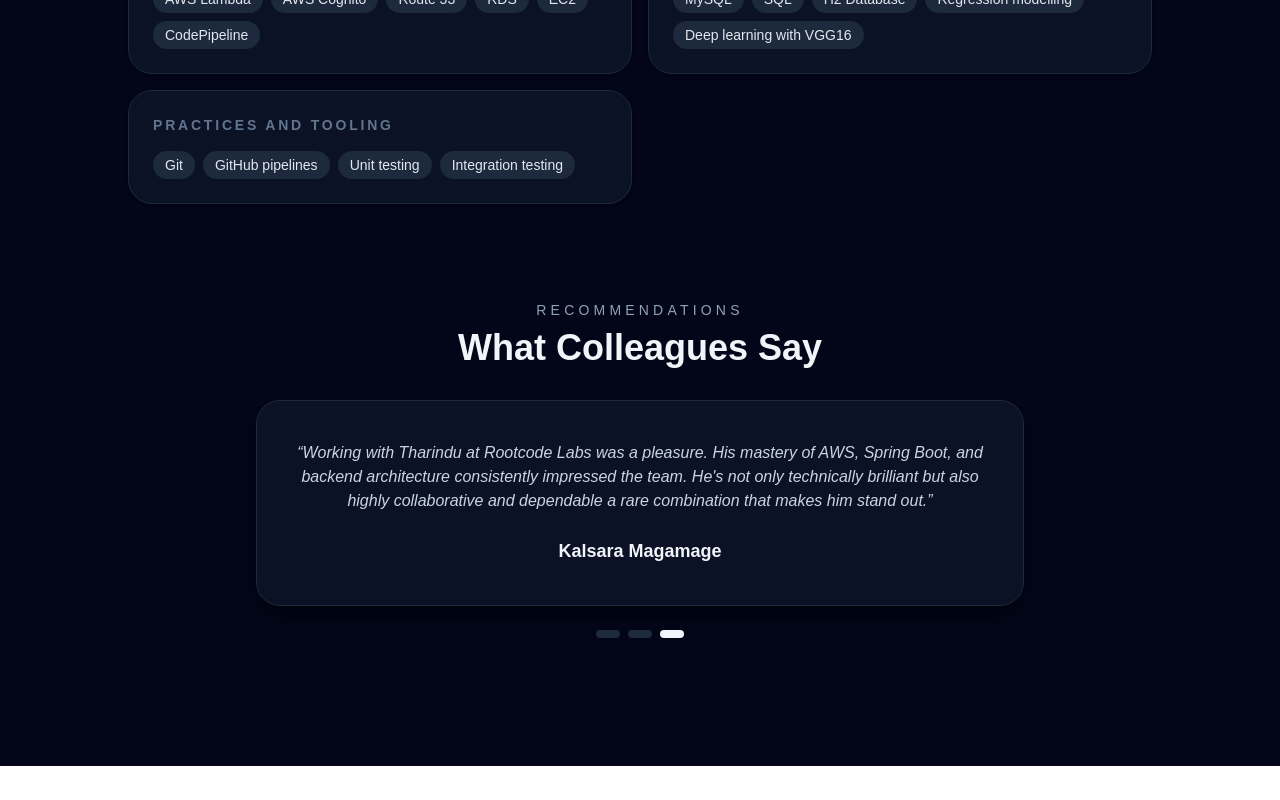
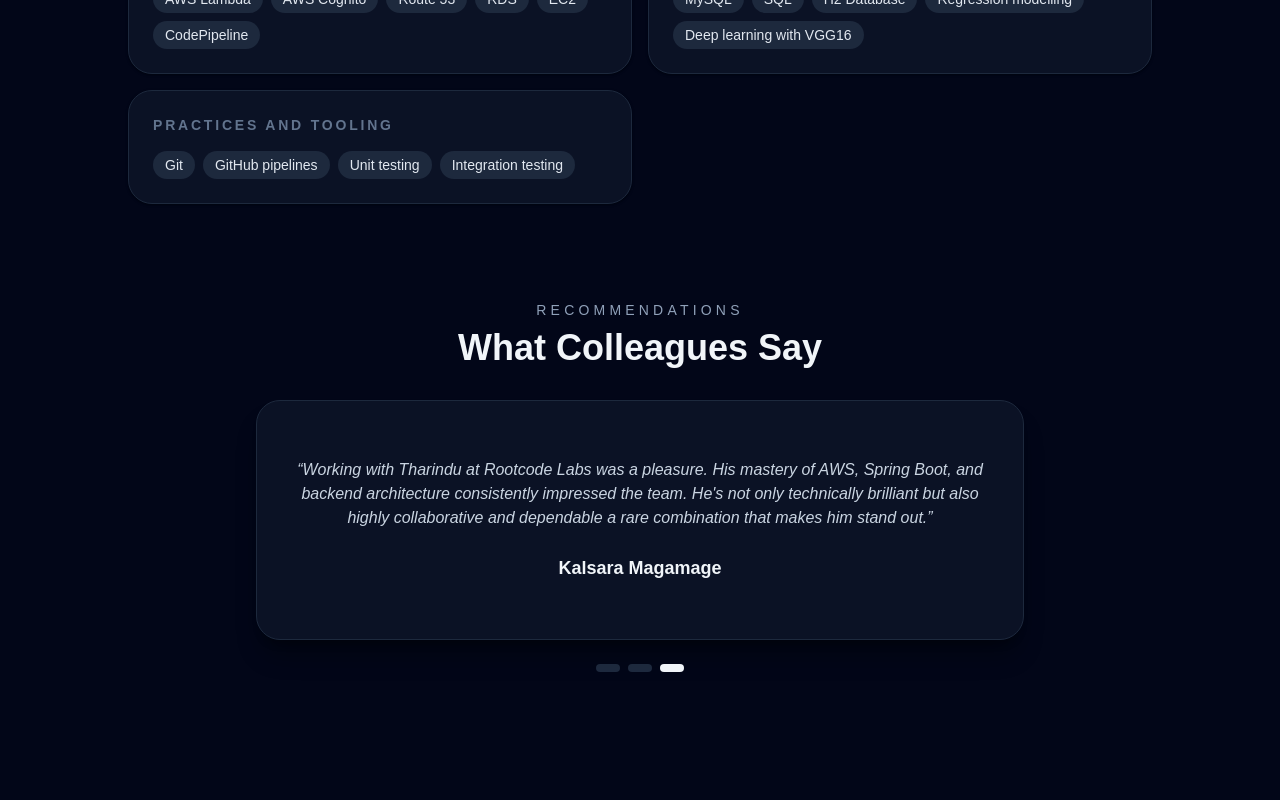
Before and after one commit to TharinduSilva2019774/TharinduSilva2019774.github.io, a Next.js app: page / in a window 1280 px wide. Shown: the part 2514-3314 px from the top of the page. Before the commit the page ends 3280 px from the top, so only its background shows below. Built offline with nearby package versions, Linux system fonts and the light colour scheme.

Commit message:
Smooth What Colleagues Say

```diff
--- a/app/page.tsx
+++ b/app/page.tsx
@@ -4,7 +4,7 @@ import Link from "next/link";
 import type { ReactNode } from "react";
 import { useEffect, useMemo, useRef, useState } from "react";
 import Image from "next/image";
-import { motion } from "framer-motion";
+import { motion, AnimatePresence } from "framer-motion";
 
 type RevealProps = {
   children: ReactNode;
@@ -570,15 +570,26 @@ export default function HomePage() {
             <h2 className={sectionHeadingClass}>What Colleagues Say</h2>
           </div>
           <div className="relative w-full">
-            <aside className={recommendationCardClass}>
+            <aside className={`${recommendationCardClass} min-h-[320px] sm:min-h-[240px] justify-center overflow-hidden`}>
+              <AnimatePresence mode="wait">
+                <motion.div
+                  key={activeRecommendation}
+                  initial={{ opacity: 0, x: 25, filter: "blur(4px)" }}
+                  animate={{ opacity: 1, x: 0, filter: "blur(0px)" }}
+                  exit={{ opacity: 0, x: -25, filter: "blur(4px)" }}
+                  transition={{ duration: 0.4, ease: "easeInOut" }}
+                  className="flex flex-col gap-6"
+                >
                   <blockquote className={recommendationQuoteClass}>
                     &ldquo;{currentRecommendation.quote}&rdquo;
                   </blockquote>
                   <span className={recommendationNameClass}>
                     {currentRecommendation.name}
                   </span>
+                </motion.div>
+              </AnimatePresence>
             </aside>
-            <div className="mt-6 flex justify-center gap-2">
+            <div className="mt-6 flex justify-center gap-2 ">
               {recommendations.map((_, idx) => (
                 <span
                   key={idx}
```
Lines whose indentation alone changed are shown as unchanged.
